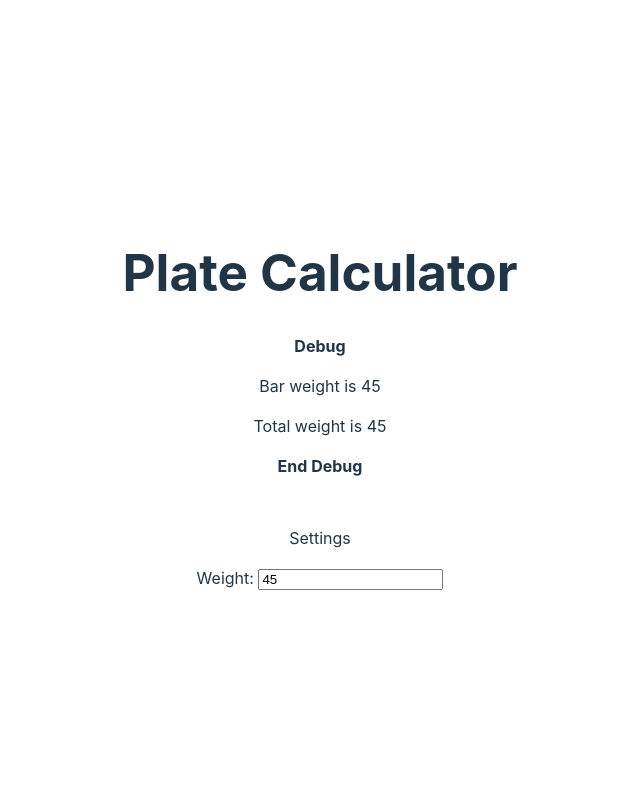
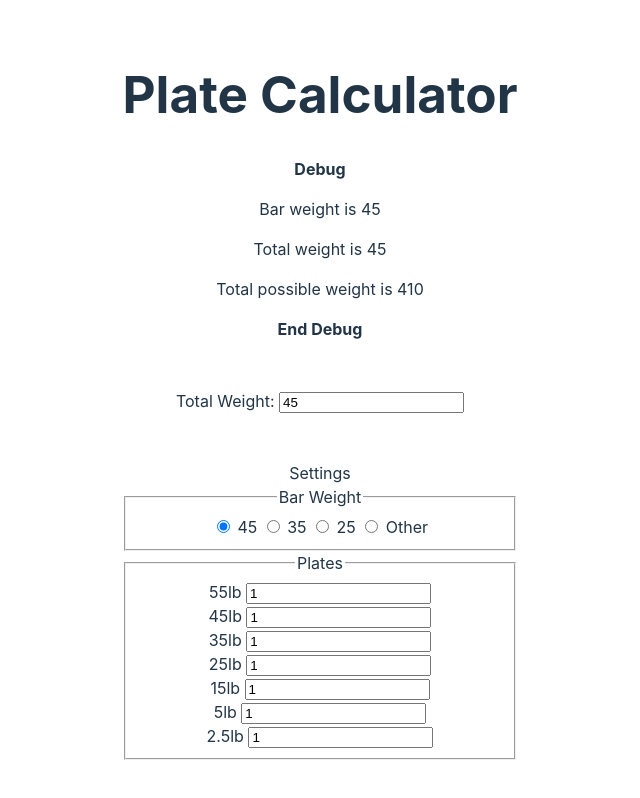
Before and after one commit to andy2mrqz/plate-calculator, a Svelte app: page / in a window 1280 px wide. Shown: the top 798 px of the page, without its empty margins (320-960 px from the left). Built offline with nearby package versions, Linux system fonts and the light colour scheme.

Commit message:
Add settings for plates

```diff
--- a/src/App.svelte
+++ b/src/App.svelte
@@ -1,9 +1,42 @@
 <script lang="ts">
   let barWeight = 45;
   let otherBarWeight = false;
+  let plates = {
+    55: 1,
+    45: 1,
+    35: 1,
+    25: 1,
+    15: 1,
+    5: 1,
+    2.5: 1,
+  };
 
   // Initialize total weight to bar weight
   let totalWeight = barWeight;
+
+  let handlePlateInput = (
+    event: Event & {
+      currentTarget: EventTarget & HTMLInputElement;
+    },
+    weight: string
+  ) => {
+    plates[weight] = event.currentTarget.value;
+  };
+
+  // Sort plates descending
+  $: sortedPlates = Object.entries(plates).sort(
+    ([plateA, _a], [plateB, _b]) => {
+      return Number(plateA) > Number(plateB) ? -1 : 1;
+    }
+  );
+
+  $: totalPossibleWeight =
+    barWeight +
+    Object.entries(plates).reduce(
+      (acc, [plate, numPairs]) => acc + Number(plate) * numPairs,
+      0
+    ) *
+      2;
 </script>
 
 <main>
@@ -12,13 +45,28 @@
   <strong>Debug</strong>
   <p>Bar weight is {barWeight}</p>
   <p>Total weight is {totalWeight}</p>
+  <p>Total possible weight is {totalPossibleWeight}</p>
   <strong>End Debug</strong>
   <br />
   <br />
   <br />
 
-  <details>
+  <label for="weight">Total Weight:</label>
+  <input
+    type="number"
+    id="weight"
+    name="weight"
+    min={barWeight}
+    step={5}
+    bind:value={totalWeight}
+  />
+  <br />
+  <br />
+  <br />
+
+  <details open>
     <summary> Settings </summary>
+
     <fieldset>
       <legend>Bar Weight</legend>
       <label>
@@ -27,7 +75,7 @@
           bind:group={barWeight}
           name="barWeight"
           value={45}
-          on:change={() => otherBarWeight = false}
+          on:change={() => (otherBarWeight = false)}
         />
         45
       </label>
@@ -37,7 +85,7 @@
           bind:group={barWeight}
           name="barWeight"
           value={35}
-          on:change={() => otherBarWeight = false}
+          on:change={() => (otherBarWeight = false)}
         />
         35
       </label>
@@ -47,32 +95,36 @@
           bind:group={barWeight}
           name="barWeight"
           value={25}
-          on:change={() => otherBarWeight = false}
+          on:change={() => (otherBarWeight = false)}
         />
         25
       </label>
       <label>
-        <input
-          type="radio"
-          name="barWeight"
-          bind:value={otherBarWeight}
-        />
+        <input type="radio" name="barWeight" bind:value={otherBarWeight} />
         Other
         {#if otherBarWeight}
           <input type="number" name="barWeight" bind:value={barWeight} />
         {/if}
       </label>
     </fieldset>
+
+    <fieldset>
+      <legend>Plates</legend>
+      {#each sortedPlates as [weight, numPairs]}
+        <label>
+          {weight}lb
+          <input
+            type="number"
+            name="blah"
+            value={numPairs}
+            min={0}
+            on:input={(event) => handlePlateInput(event, weight)}
+          />
+        </label>
+        <br />
+      {/each}
+    </fieldset>
   </details>
-  <label for="weight">Weight:</label>
-  <input
-    type="number"
-    id="weight"
-    name="weight"
-    min={barWeight}
-    step={5}
-    bind:value={totalWeight}
-  />
 </main>
 
 <style>
```
